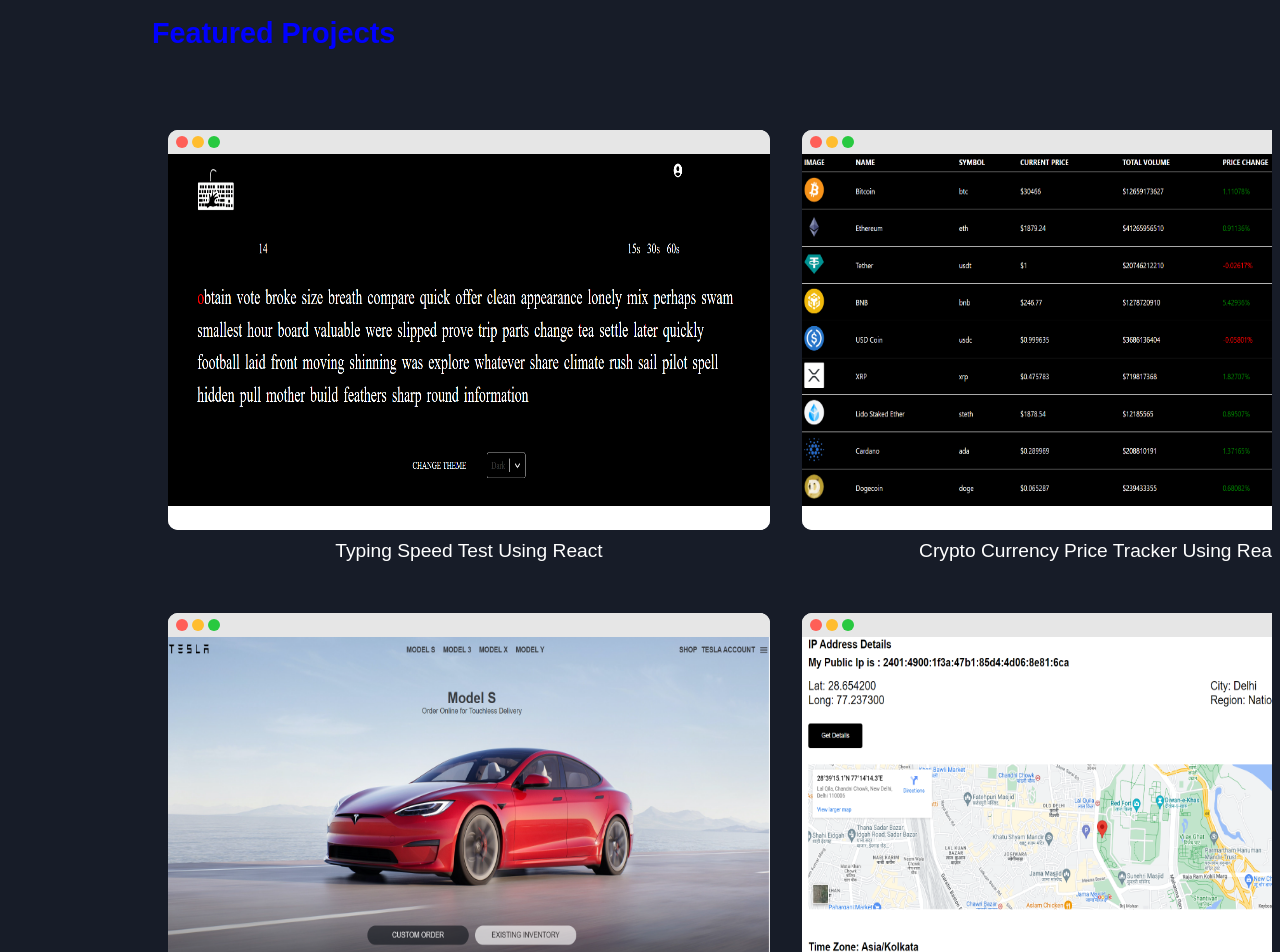
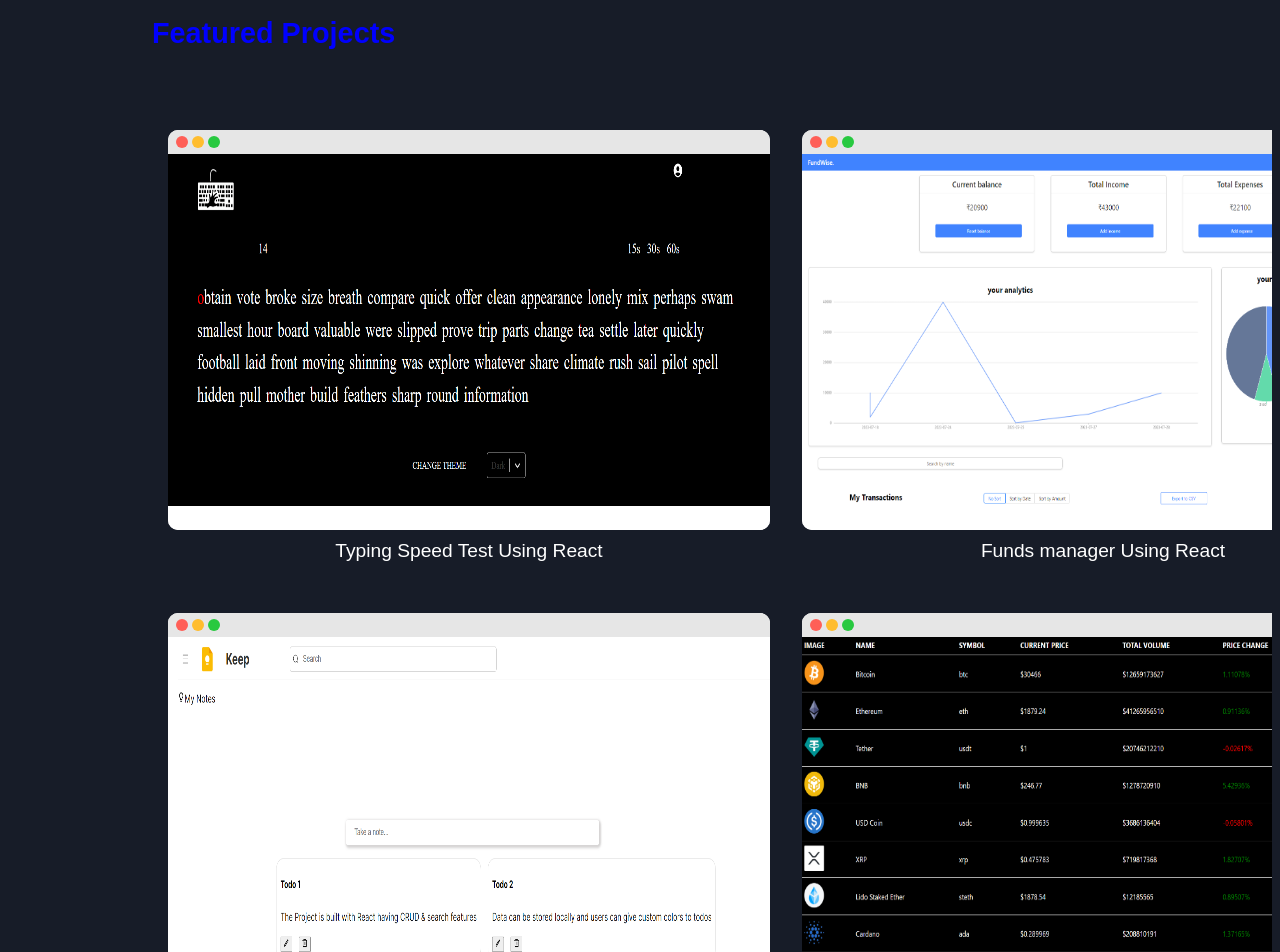
Before and after one commit to 1tushr/myportfolio, a React (Create React App) app: page / in a window 1280 px wide. Shown: the part 1920-2872 px from the top of the page. Built offline with nearby package versions, Linux system fonts and the light colour scheme; a web font is replaced by a local one.

Commit message:
added more projects

```diff
--- a/src/components/Mainpart.js
+++ b/src/components/Mainpart.js
@@ -14,7 +14,10 @@
 import weather from "../imges/weather.png";
 import crypto from "../imges/crypto.png";
 import wp from "../imges/wp.png";
+import funds from "../imges/fundwise.png";
+import keep from "../imges/keep.png";
 import top from "../emojis/pointing-up.png";
+
 import "../styles.css";
 import Projects from "./Projects";
 export default function Mainpart() {
@@ -147,6 +150,24 @@
               />
               <p>Typing Speed Test Using React</p>
             </div>
+
+            <div className="project">
+              <Projects
+                imageSrc={funds}
+                iframeSrc="https://fund-wise.netlify.app/"
+              />
+              <p>Funds manager Using React</p>
+            </div>
+
+            <div className="project">
+              <Projects
+                imageSrc={keep}
+                iframeSrc="https://keping-notes.netlify.app/"
+              />
+              <p>Funds manager Using React</p>
+            </div>
+
+
             <div className="project">
               <Projects
                 imageSrc={crypto}
```
Also changed, not shown: src/imges/fundwise.png (added), src/imges/keep.png (added).
